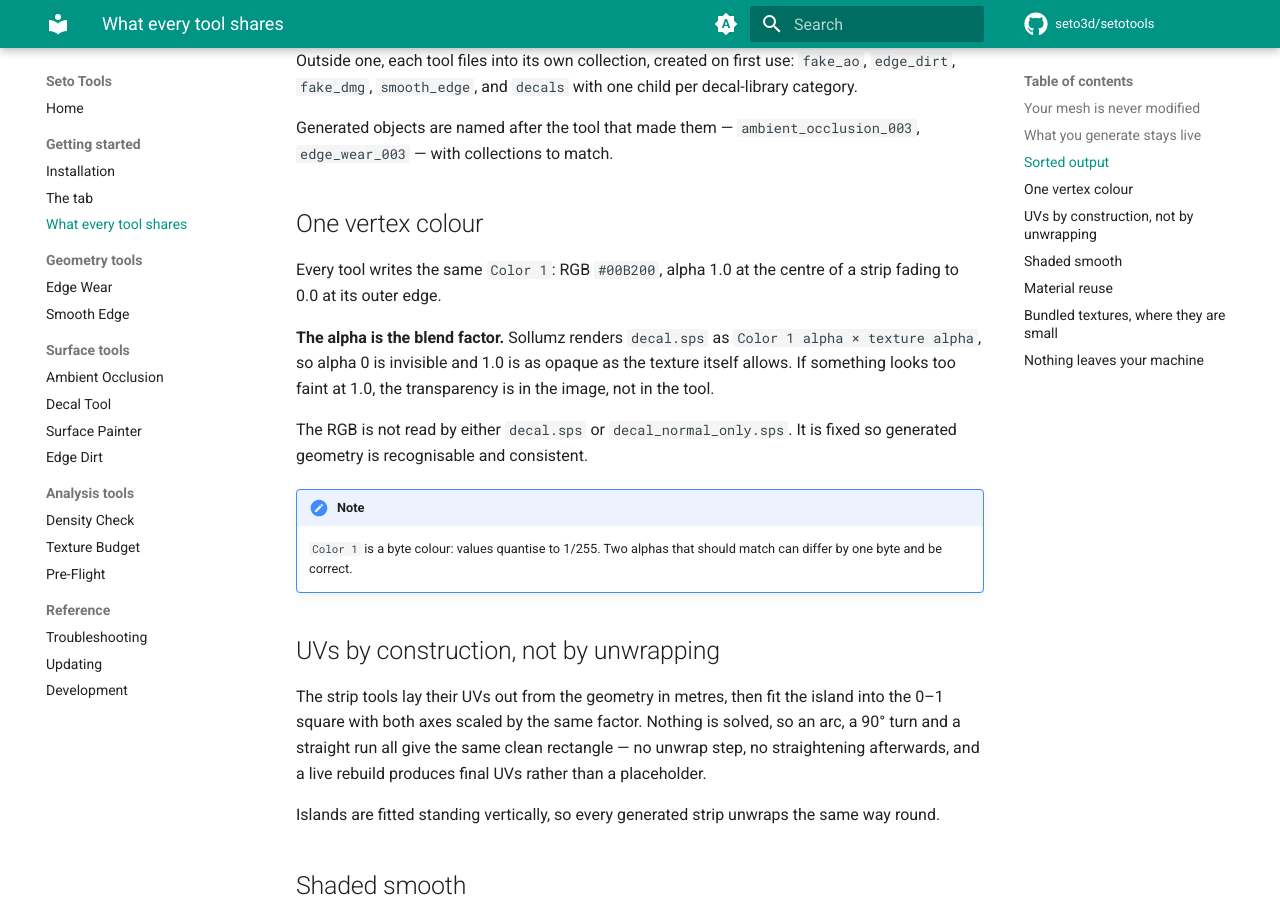
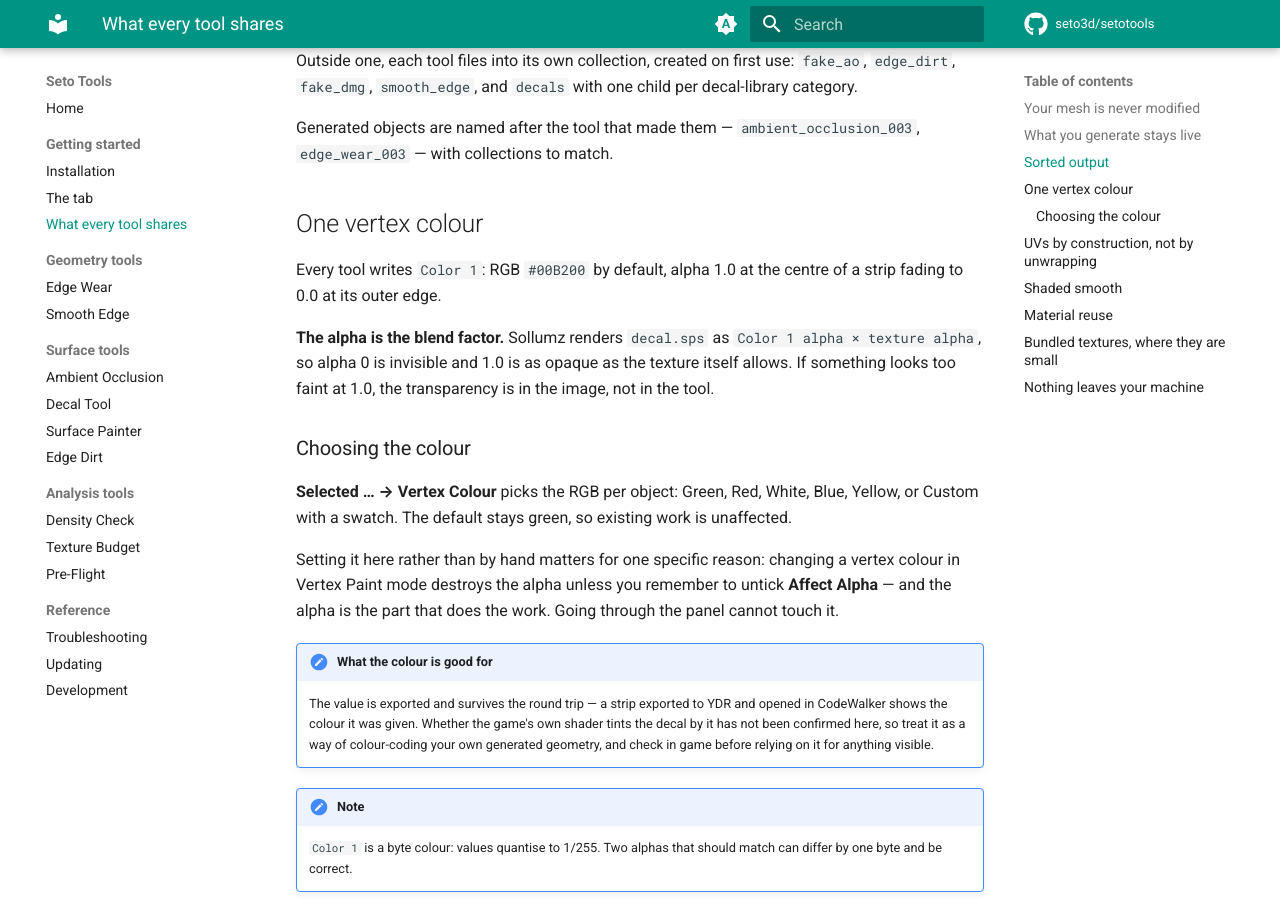
Before and after one commit to cs-dev-09/setotools, an MkDocs documentation site: the page built from docs/concepts.md, in a window 1280 px wide and 900 px high, scrolled down 878 px. Built offline with MkDocs 1.6.1 and Material for MkDocs 9.7.7, drawn with Linux system fonts in a browser that asks for light colours; comment, search, counter and statistics services are not loaded.

Commit message:
Say what is actually known about the Color 1 RGB, now that it is selectable
The preset PR branched before the Contact Decals cleanup, so merging it put
that docstring back on a function whose caller no longer exists. Removed again.

More importantly, vertex_color.py stated flatly that the shaders do not read the
RGB. That was never verified and it is too strong: the value is in both decal
shaders vertex layout, and a strip exported to YDR and opened in CodeWalker
carries the colour it was given. What is still unverified is whether the game
pixel shader tints by it - CodeWalker renders its own approximation. The
docstring now says exactly that much and no more, so nobody documents a promise
in either direction.

The docs site said every tool writes the same fixed colour, which stopped being
true with the merge; it now covers the picker, why setting it through the panel
matters (Vertex Paint destroys the alpha unless Affect Alpha is unticked), and
the same caveat.

Co-Authored-By: Claude Opus 5 <noreply@anthropic.com>

```diff
--- a/docs/concepts.md
+++ b/docs/concepts.md
@@ -44,16 +44,32 @@ Generated objects are named after the tool that made them —
 
 ## One vertex colour
 
-Every tool writes the same `Color 1`: RGB `#00B200`, alpha 1.0 at the centre of
-a strip fading to 0.0 at its outer edge.
+Every tool writes `Color 1`: RGB `#00B200` by default, alpha 1.0 at the centre
+of a strip fading to 0.0 at its outer edge.
 
 **The alpha is the blend factor.** Sollumz renders `decal.sps` as
 `Color 1 alpha × texture alpha`, so alpha 0 is invisible and 1.0 is as opaque
 as the texture itself allows. If something looks too faint at 1.0, the
 transparency is in the image, not in the tool.
 
-The RGB is not read by either `decal.sps` or `decal_normal_only.sps`. It is
-fixed so generated geometry is recognisable and consistent.
+### Choosing the colour
+
+**Selected … → Vertex Colour** picks the RGB per object: Green, Red, White,
+Blue, Yellow, or Custom with a swatch. The default stays green, so existing
+work is unaffected.
+
+Setting it here rather than by hand matters for one specific reason: changing a
+vertex colour in Vertex Paint mode destroys the alpha unless you remember to
+untick **Affect Alpha** — and the alpha is the part that does the work. Going
+through the panel cannot touch it.
+
+!!! note "What the colour is good for"
+
+    The value is exported and survives the round trip — a strip exported to YDR
+    and opened in CodeWalker shows the colour it was given. Whether the game's
+    own shader tints the decal by it has not been confirmed here, so treat it
+    as a way of colour-coding your own generated geometry, and check in game
+    before relying on it for anything visible.
 
 !!! note
 
```
Also changed, not shown: docs/the-tab.md (+1 -0 lines), 2 other files.
